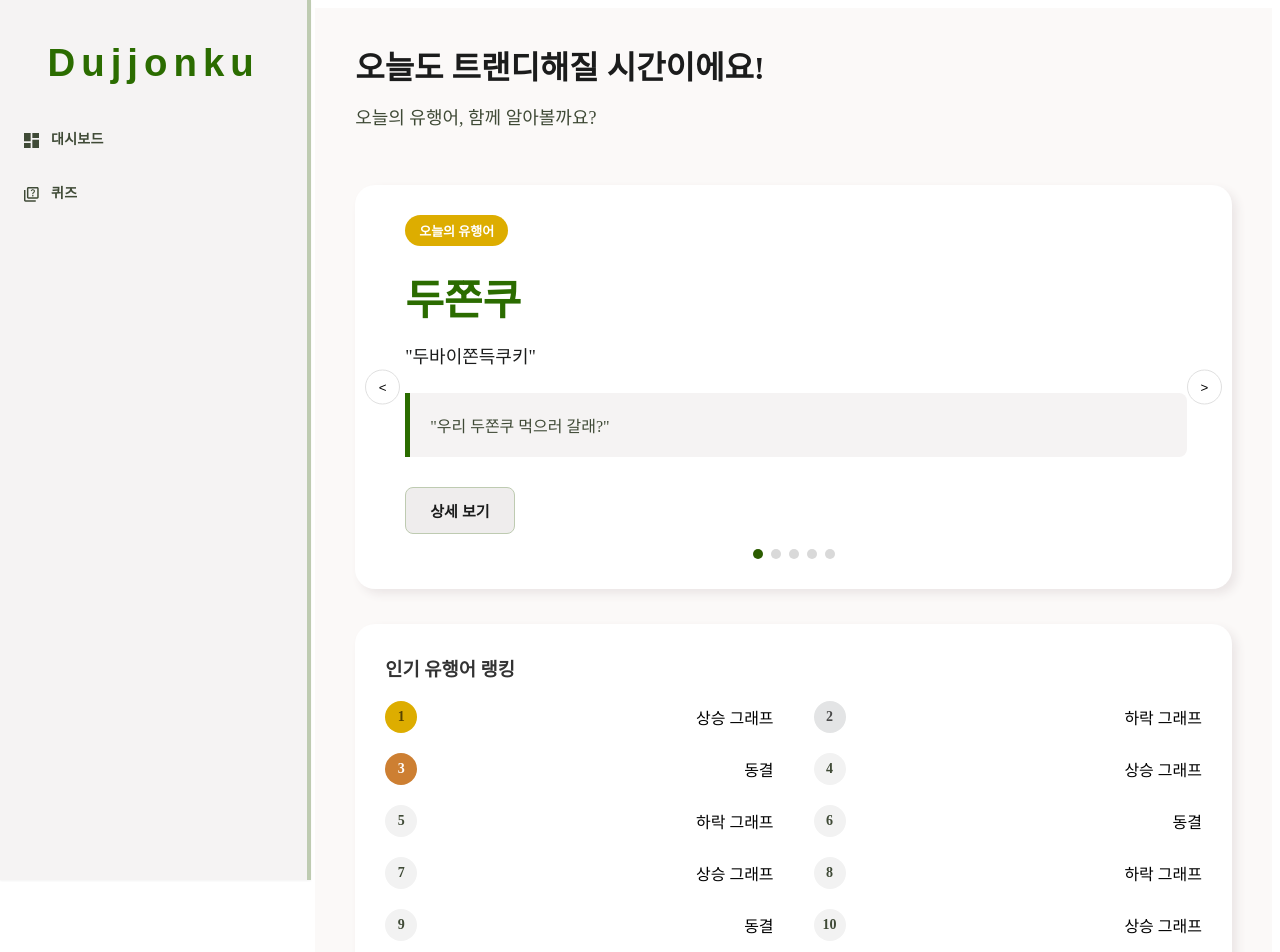
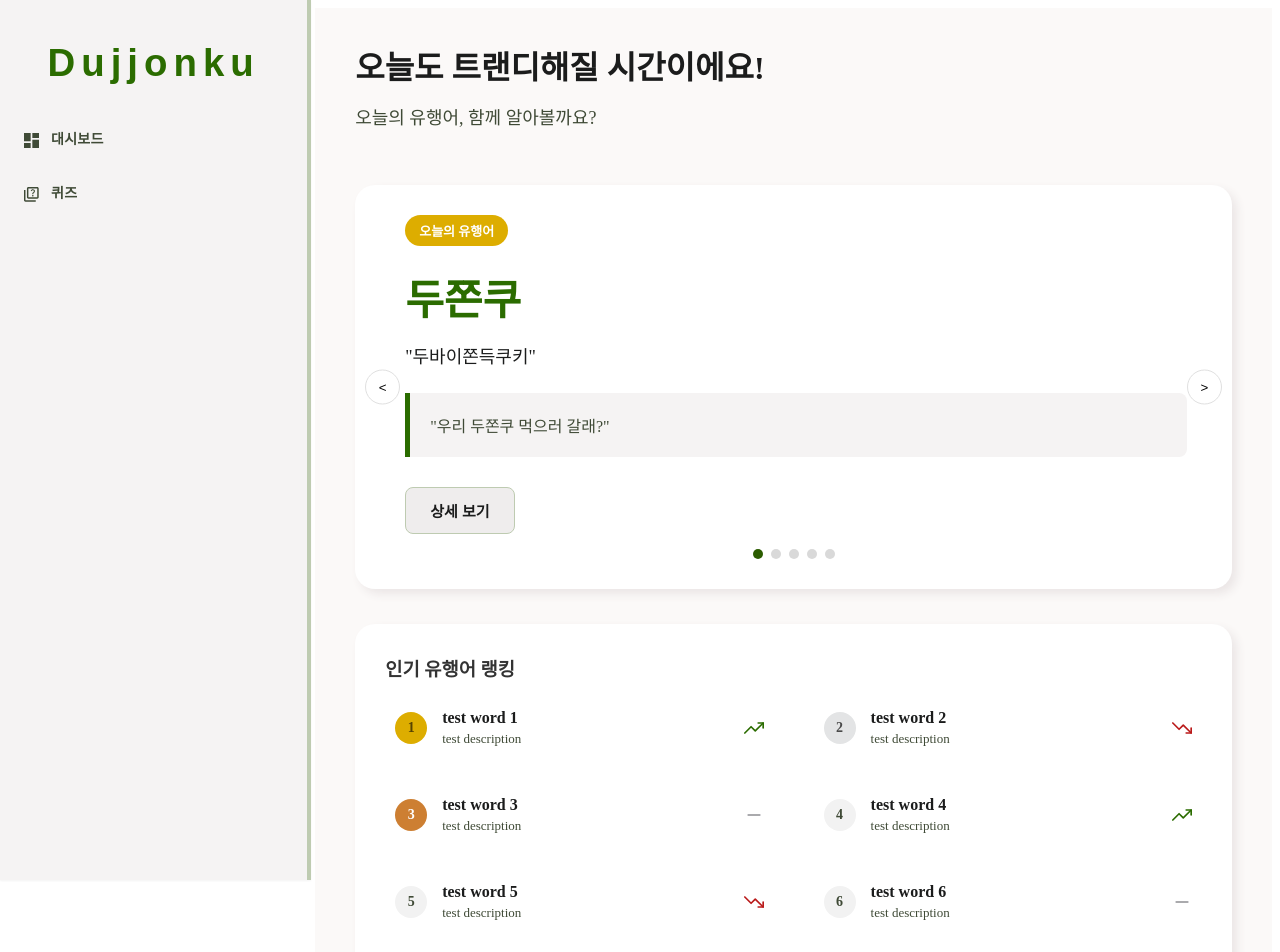
Before and after one commit to chc216/dujjonku-frontend, a React (Vite) app: page /main in a window 1280 px wide. Shown: the top 952 px of the page. Built offline with nearby package versions, Linux system fonts and the light colour scheme; no server answers.

Commit message:
아이콘 패키지 설치 및 페이지 연동 컴포넌트 추가

```diff
--- a/package.json
+++ b/package.json
@@ -13,6 +13,7 @@
     "axios": "^1.16.1",
     "react": "^19.2.6",
     "react-dom": "^19.2.6",
+    "react-icons": "^5.6.0",
     "react-router-dom": "^7.15.1",
     "styled-components": "^6.4.1",
     "zustand": "^5.0.13"
--- a/src/pages/user/Main/RankingCard.jsx
+++ b/src/pages/user/Main/RankingCard.jsx
@@ -1,5 +1,7 @@
 import React, { useState } from "react";
 import styled from "styled-components";
+import { FiTrendingUp, FiTrendingDown, FiMinus } from "react-icons/fi";
+import { useNavigate } from "react-router-dom";
 
 const Ranking = styled.div`
     background-color: #ffffff;
@@ -17,7 +19,7 @@ const Ranking = styled.div`
 /* 개수 10개, 30개씩 보여주는 상태 정의 */
 const ExpandableWrapper = styled.div`
     /* 순위 확장 시 2000px 까지 늘어남 */
-    max-height: ${(props) => (props.$isExpanded ? '2000px' : '350px')};
+    max-height: ${(props) => (props.$isExpanded ? '2000px' : '420px')};
     overflow: hidden;   /* 10개 이상 나머지 순위 안보임 */
     transition: max-height 0.6s cubic-bezier(0.4, 0, 0.2, 1);
 
@@ -29,7 +31,7 @@ const ExpandableWrapper = styled.div`
 const RankingItem = styled.div`
     display: grid;
     grid-template-columns: 1fr 1fr; /* 2열 배치 */
-    gap: 20px 40px;
+    gap: 33px 40px;
 
     /* 모바일 화면에서는 1열로 나타냄 */
     @media (max-width: 768px) {
@@ -37,8 +39,23 @@ const RankingItem = styled.div`
     }
 `;
 
+/* 단어 클릭 컴포넌트 */
+const ClickWord = styled.div`
+    display: flex;
+    align-items: center;
+    justify-content: space-between;
+    padding: 8px 10px;
+    border-radius: 12px;
+    cursor: pointer;
+    transition: background-color 0.2s ease-in-out;
+
+    &:hover {
+        background-color: #f4f6f8;
+    }
+`;
+
 /* 메달 색상 변화 */
-const badgeStyle = (rank) => {
+const getBadgeStyle = (rank) => {
     switch (rank) {
         case 1: return { bg: '#DDAD00', text: '#574300', border: '1px solid #574300'};
         case 2: return { bg: '#E3E4E5', text: '#4A4A4A', border: '1px solid #574300'};
@@ -58,8 +75,8 @@ const RankingBadge = styled.div`
     font-size: 14px;
     margin-right: 15px;
 
-    background-color: ${(props) => badgeStyle(props.rank).bg};
-    color: ${(props) => badgeStyle(props.rank).text};
+    background-color: ${(props) => getBadgeStyle(props.rank).bg};
+    color: ${(props) => getBadgeStyle(props.rank).text};
 `;
 
 const WordInfo = styled.div`
@@ -100,8 +117,26 @@ const ExpandButton = styled.button`
     }
 `;
 
+/* 트렌드 변화에 따른 아이콘 스타일 */
+const getTrendIcon = (trend) => {
+    switch (trend) {
+        case 'UP':
+            return <FiTrendingUp color="#2B6C00" size="20" />;
+        case 'DOWN':
+            return <FiTrendingDown color="#BA1A1A" size="20" />;
+        case 'HOLD':
+        default:
+            return <FiMinus color="#8E8E93" size="20" />;
+    }
+};
+
 function RankingCard({ wordsList }) {
     const [isExpanded, setIsExpanded] = useState(false);
+    const navigate = useNavigate();
+
+    const handleWordClick = (word) => {
+        navigate(`/report/${word.id}`);
+    };
 
     /*
     const displayCount = isExpanded ? 30 : 10;  // 랭킹에 나타낼 개수 정의
@@ -115,7 +150,7 @@ function RankingCard({ wordsList }) {
             <ExpandableWrapper $isExpanded={isExpanded}>
                 <RankingItem>
                     {wordsList.map((word, index) => (
-                        <div key={index} style={{ display: 'flex', alignItems: 'center', justifyContent: 'space-between' }}>
+                        <ClickWord key={index} onClick={() => handleWordClick(word)}>
                             <div style={{ display: 'flex', alignItems: 'center', flex: 1 }}>
                                 <RankingBadge rank={index+1}>{index+1}</RankingBadge>
                                 <WordInfo>
@@ -123,14 +158,17 @@ function RankingCard({ wordsList }) {
                                     <span className="descript">{word.description}</span>
                                 </WordInfo>
                             </div>
-                            <div>{word.trend}</div>
-                        </div>
+
+                            <div style={{ display: 'flex', alignItems: 'center' }}>
+                                {getTrendIcon(word.trend)}
+                            </div>
+                        </ClickWord>
                     ))}
                 </RankingItem>
             </ExpandableWrapper>
 
             <ExpandButton onClick={() => setIsExpanded(!isExpanded)}>
-                {isExpanded ? '접기' : '전체 순위 보기'}
+                {isExpanded ? '접기 ↑' : '전체 순위 보기 ↓'}
             </ExpandButton>
         </Ranking>
     );
--- a/src/pages/user/Main/TodayWordCard.jsx
+++ b/src/pages/user/Main/TodayWordCard.jsx
@@ -181,8 +181,8 @@ function TodayWordCard() {
         );
     }
 
-    const handleDetailClick = () => {
-        navigate('/report');
+    const handleDetailClick = (wordId) => {
+        navigate(`/report/${wordId}`);
     };
 
     const nextHandler = () => {
@@ -212,7 +212,7 @@ function TodayWordCard() {
                             <Meaning>"{word.meaning}"</Meaning>
                             <ExampleBox>"{word.example}"</ExampleBox>
 
-                            <DetailButton onClick={handleDetailClick}>
+                            <DetailButton onClick={() => handleDetailClick(word.id)}>
                                 상세 보기
                             </DetailButton>
                         </CarouselSlide>
--- a/src/pages/user/Main/index.jsx
+++ b/src/pages/user/Main/index.jsx
@@ -46,10 +46,10 @@ const Padding = styled.div`
 `;
 
 const WordData = Array.from({ length: 30 }, (_, i) => ({
-    keyword: ``,
-    description: "",
-    /* 리액트 아이콘 패키지 설치? -> 팀 회의 */
-    trend: i%3 === 0 ? '상승 그래프' : i%3 === 1 ? '하락 그래프' : '동결'
+    id: i+1,
+    keyword: `test word ${i+1}`,
+    description: "test description",
+    trend: i%3 === 0 ? 'UP' : i%3 === 1 ? 'DOWN' : 'HOLD'
 }));
 
 function Main() {
```
Also changed, not shown: src/App.jsx (+16 -1 lines), 1 other file (tests, documents, lock files or other folders).
